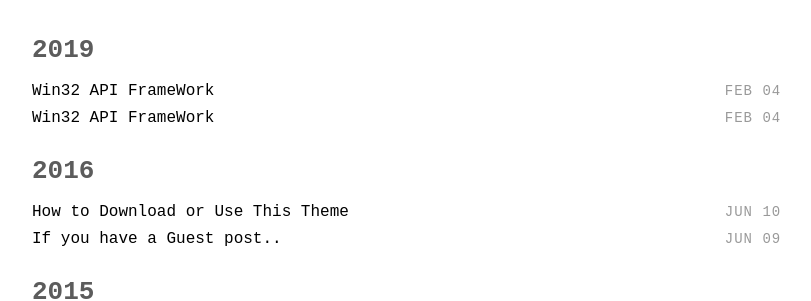
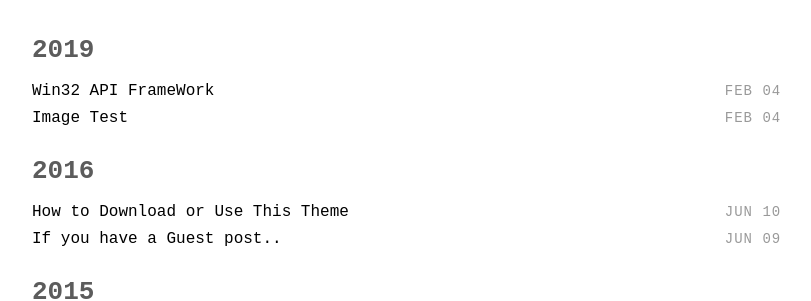
Before and after one commit to kossw123/8iiow, a Jekyll site: the page built from index.html, in a window 1280 px wide. Shown: the part 155-456 px from the top of the page, without its empty margins (232-1043 px from the left). Built offline with Jekyll 4.4.1, drawn with Linux system fonts in a browser that asks for light colours; some web fonts are replaced.

Commit message:
Update 2019-02-04-test-posting.md

```diff
--- a/_posts/2019-02-04-test-posting.md
+++ b/_posts/2019-02-04-test-posting.md
@@ -1,8 +1,8 @@
 ---
 layout: post
-title: "Win32 API FrameWork"
+title: "Image Test"
 description: "There is no one who loves pain itself, who seeks after it and wants to have it, simply because it is pain..."
 comments: true
 keywords: "dummy content, lorem ipsum"
 ---
-<img src="ThumbsUp.png">
+<img src="/ThumbsUp.png">
```
